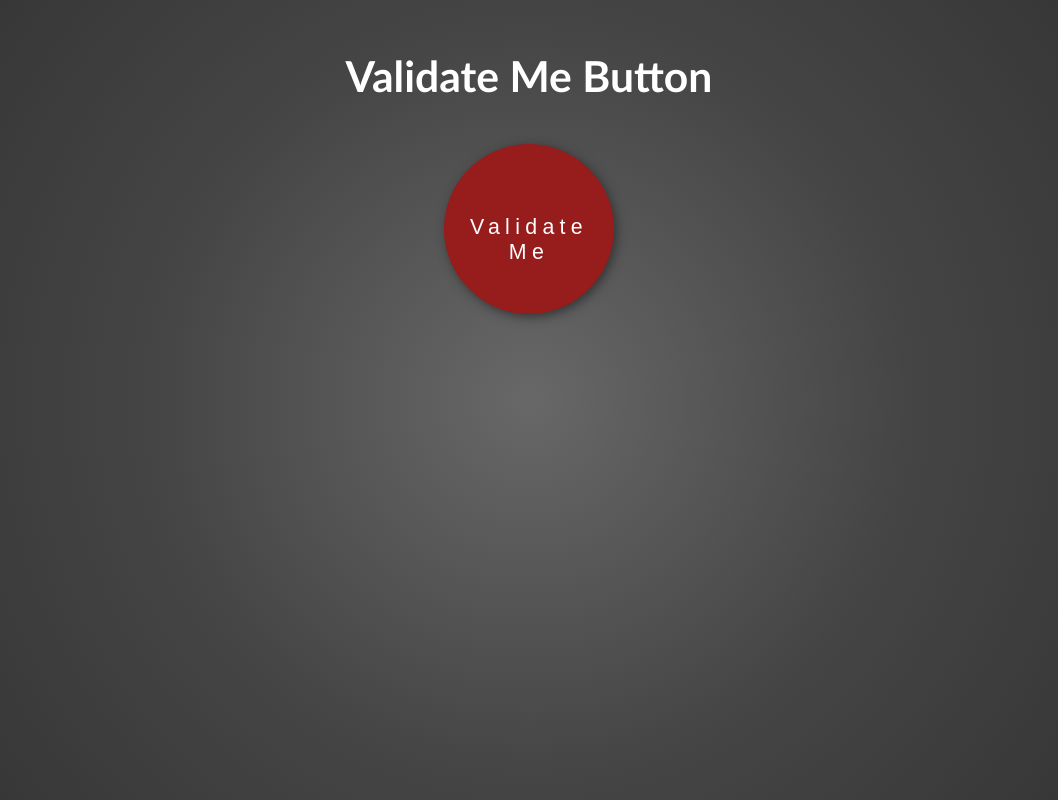
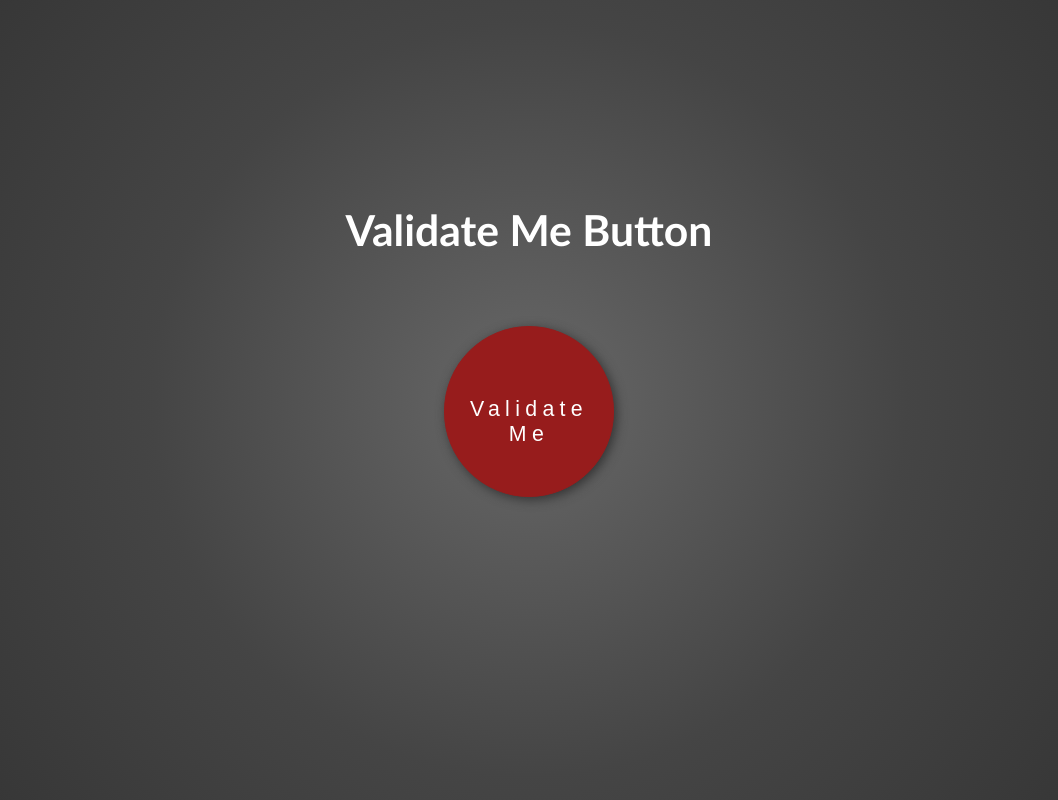
Before and after one commit to martine-dowden/Validate-Me, a plain HTML site: page index.html in a window 1280 px wide. Shown: the whole page, without its empty margins (111-1169 px from the left). Drawn offline with Linux system fonts and the light colour scheme.

Commit message:
simplify the styles

```diff
--- a/styles.css
+++ b/styles.css
@@ -1,20 +1,25 @@
+* { box-sizing: border-box; }
 body, html {
   color: white;
   font-family: 'Gill Sans', 'Gill Sans MT', Calibri, 'Trebuchet MS', sans-serif;
   font-size: 16pt;
-}
-.container {
+  height: 100%;
+  width:100%;
+  padding: 0;
+  margin: 0;
   background-color: #333;
   background-image: radial-gradient(circle at 50%, rgba(225, 225, 225, .3), rgba(225, 225, 225, .1) 50%, #333 100%);
   background-position: center;
   background-size: contain;
-  bottom: 0;
-  left: 0;
+}
+.container {
+  display: flex;
+  justify-content: center;
+  align-items: center;
+  flex-direction: column;
   padding: 1rem;
-  position: absolute;
-  right: 0;
   text-align: center;
-  top: 0;
+  height: 100%;
 }
 button {
   align-items: center;
@@ -36,6 +41,7 @@ button {
   transition: all ease-in-out 250ms;
   width: 8rem;
 }
+button { flex-shrink: 0; }
 button:focus {
   outline: none;
 }
```
